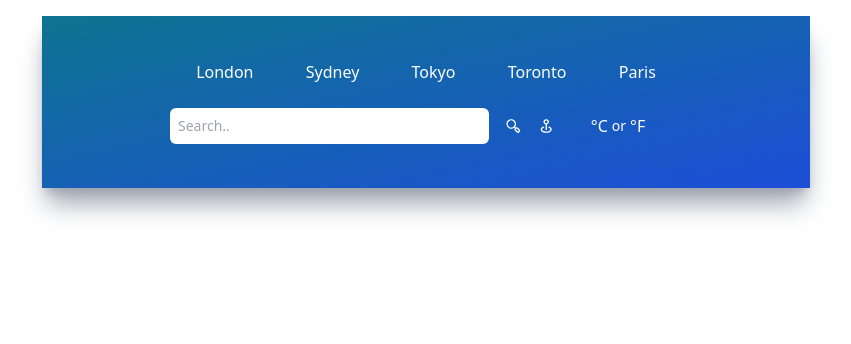
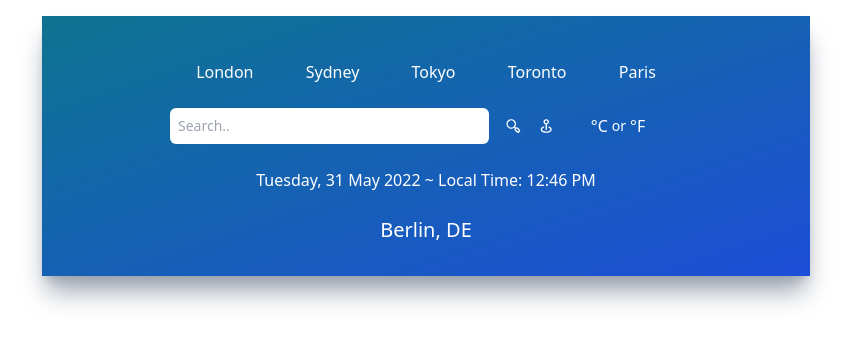
Before and after one commit to aminisa/weather-application, a React (Create React App) app: page / in a window 1280 px wide. Shown: the top 344 px of the page, without its empty margins (214-1065 px from the left). Built offline with nearby package versions, Linux system fonts and the light colour scheme.

Commit message:
imported time and location

```diff
--- a/src/App.js
+++ b/src/App.js
@@ -2,12 +2,14 @@ import "./App.css";
 import UilReact from "@iconscout/react-unicons/icons/uil-react";
 import TopButtons from "./components/TopButtons";
 import Inputs from "./components/Inputs";
+import TimeAndLocation from "./components/TimeAndLocation";
 
 function App() {
   return (
     <div className=" mx-auto max-w-screen-md mt-4 py-5 px-32 bg-gradient-to-br from-cyan-700 to-blue-700 h-fit shadow-xl shadow-gray-400">
       <TopButtons />
       <Inputs />
+      <TimeAndLocation />
     </div>
   );
 }
```
